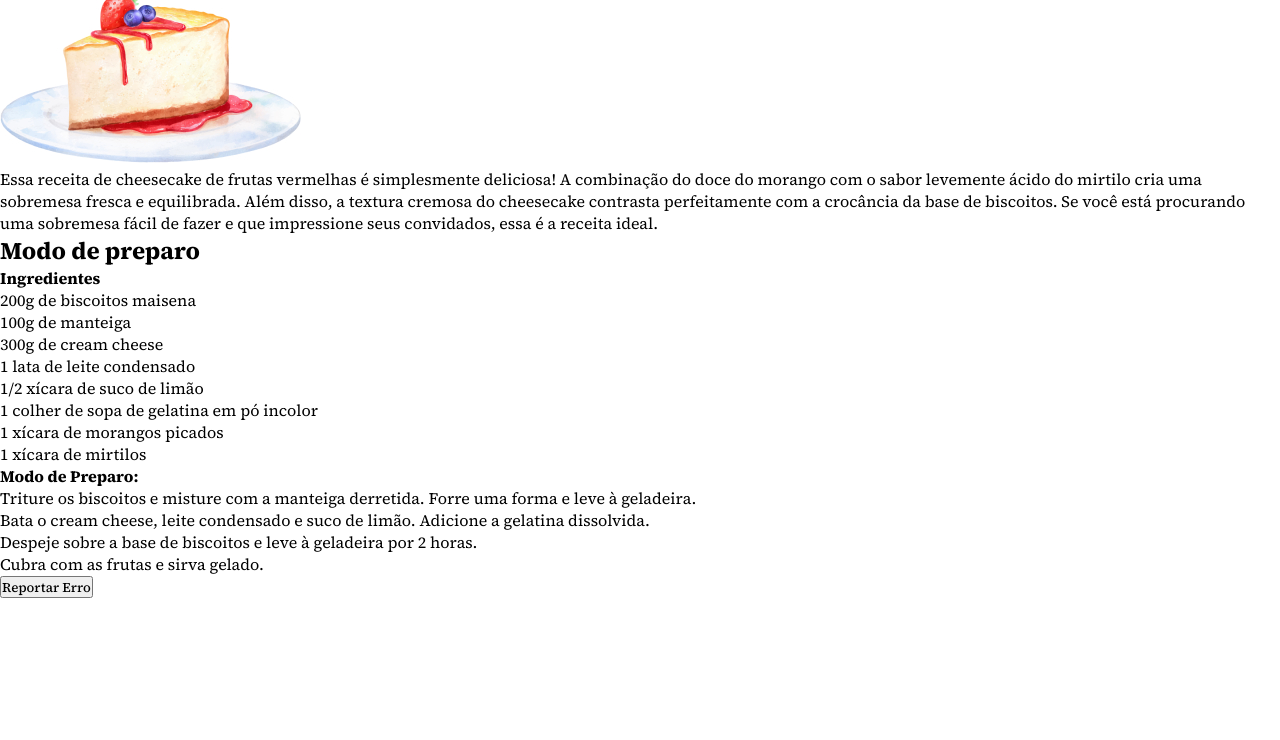
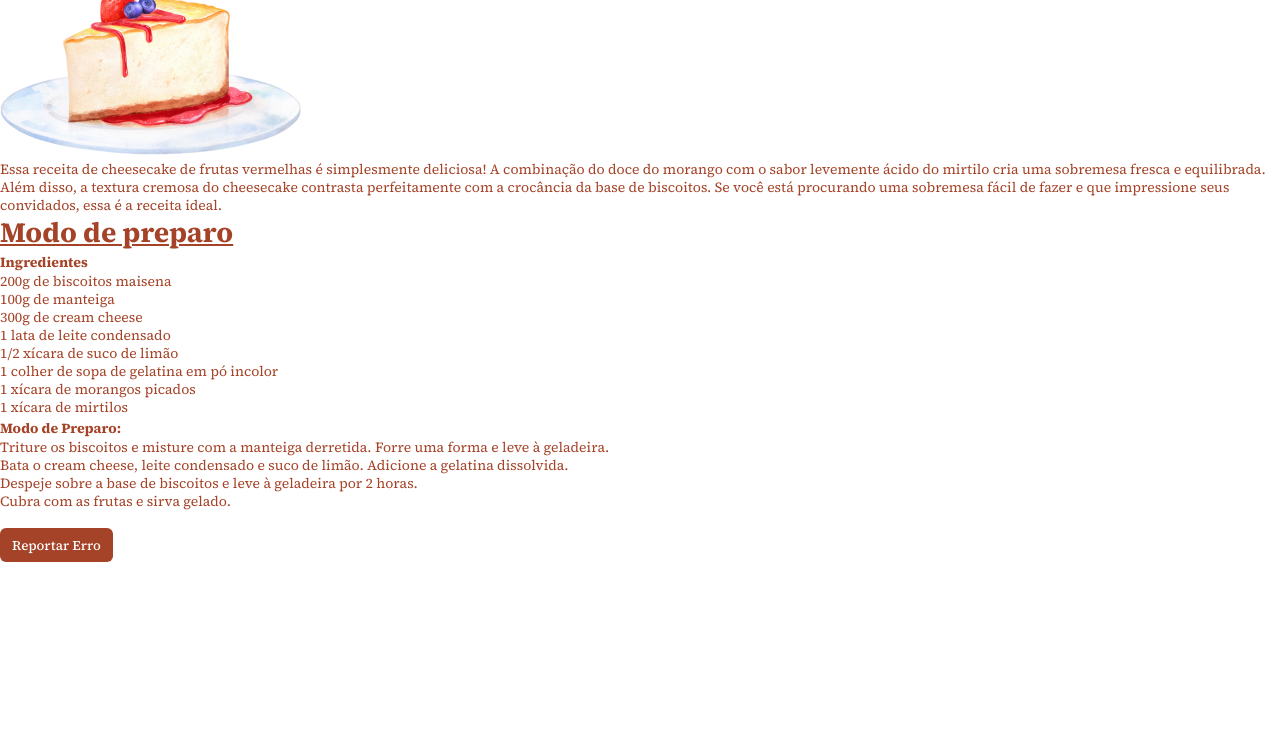
Before and after one commit to Dodspinello/projeto5, a plain HTML site: page index.html in a window 1280 px wide. Shown: the part 60-800 px from the top of the page. Drawn offline with Linux system fonts and the light colour scheme.

Commit message:
cor + font size

```diff
--- a/style.css
+++ b/style.css
@@ -9,9 +9,41 @@
 
 :root {
   font-family: 'Source Serif 4', serif;
+  font-size: 62.5%;
+}
+
+body {
+  color: #a54328;
+  font-size: 1.6rem;
 }
 
 button {
   font-family: 'Source Serif 4', serif;
   font-weight: 500;
+  background: #a54328;
+
+  color: #fff;
+
+  border: 0;
+  padding: 0.8rem 1.2rem;
+  border-radius: 0.6rem;
+
+  margin-top: 1.8rem;
 }
+
+h1,
+h2 {
+  font-size: 2.8rem;
+  line-height: 3.6rem;
+}
+
+h2 {
+  text-decoration: underline;
+}
+
+p,
+li,
+strong {
+  font-size: 1.4rem;
+  line-height: 1.8rem;
+}
```
